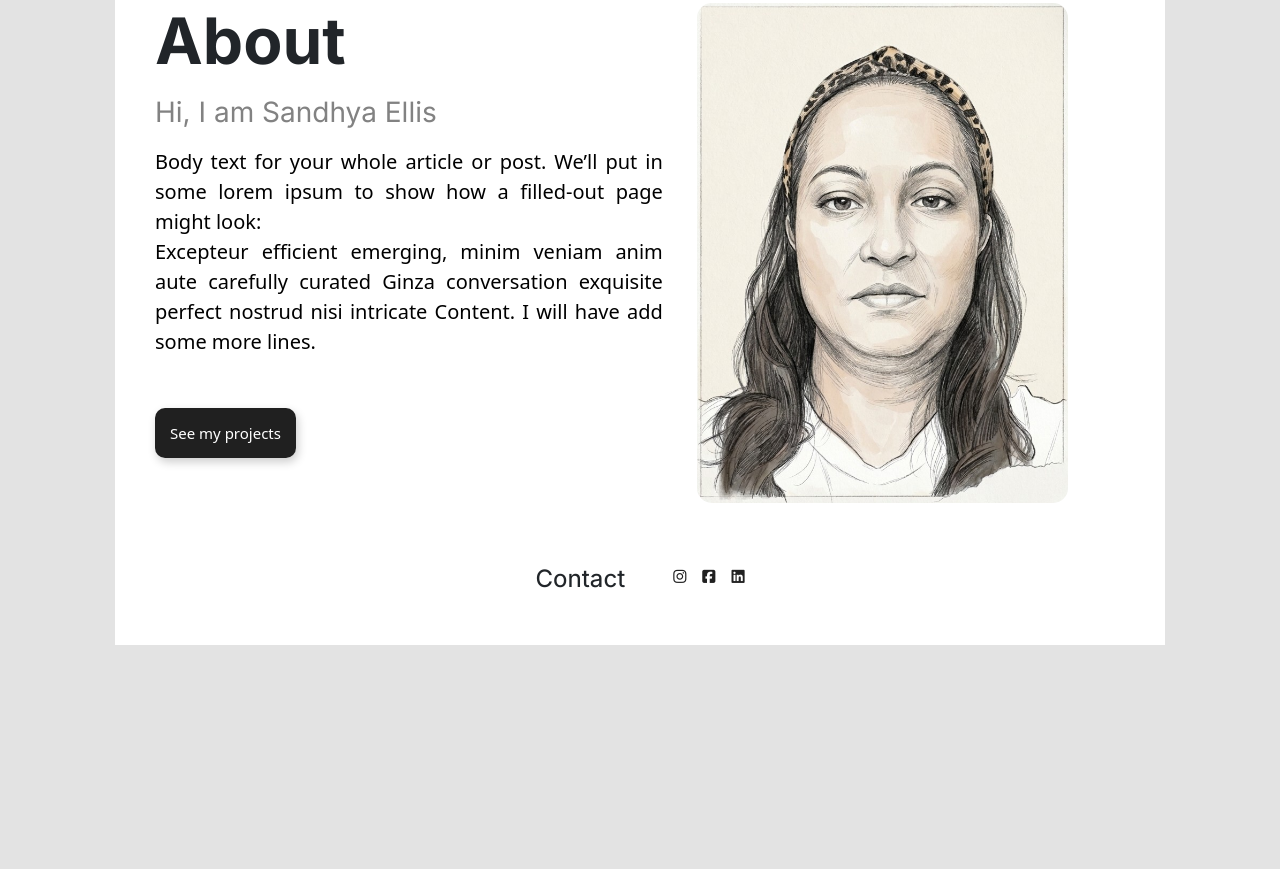
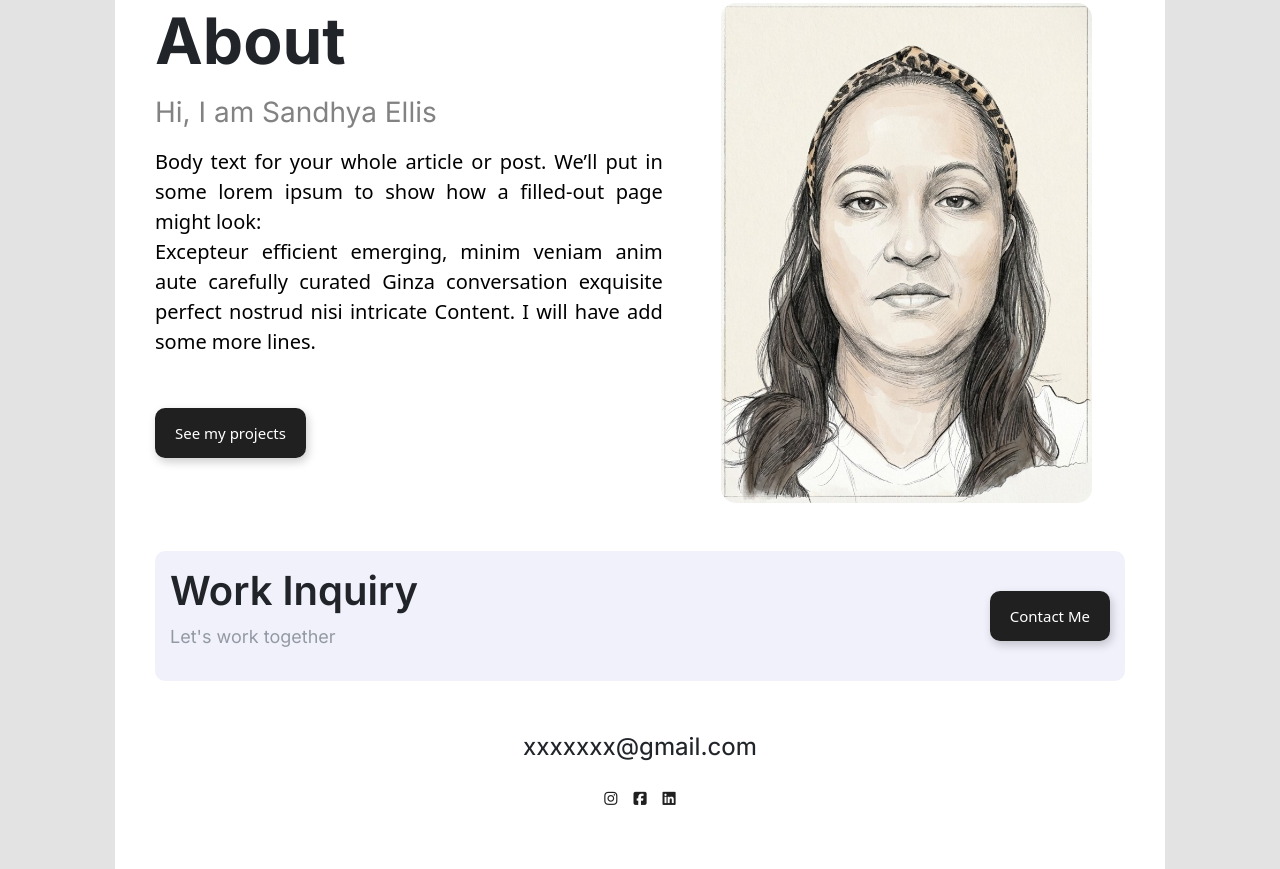
Before and after one commit to sandye604x/MyPortfolio, a plain HTML site: page about.html in a window 1280 px wide. Shown: the part 253-1122 px from the top of the page. Before the commit the page ends 898 px from the top, so only its background shows below. Drawn offline with nearby package versions, Linux system fonts and the light colour scheme.

Commit message:
Updated seo for all the pages

```diff
--- a/about.html
+++ b/about.html
@@ -46,22 +46,31 @@
        <br />
        Excepteur efficient emerging, minim veniam anim aute carefully curated Ginza conversation exquisite perfect nostrud nisi intricate Content.
        I will have add some more lines.</div>
-       <a href="/work.html" class="aboutme-button text-decoration-none" title="View my projects on work page"> See my projects</a>
+       <a href="https://www.github.com/sandye604x" class="aboutme-button text-decoration-none" title="View my projects hosted on GitHub"> See my projects</a>
      </div>
 
-  <div class="col-4 d-flex justify-content-center ps-0">
+  <div class="col-4 d-flex justify-content-center ps-5">
     <img src="images/photo-one.png" class="about_my_image" alt="A sketch of me"/>
 </div>
 </div>
 </div>
 
- <footer>
-   <div class="footer d-flex justify-content-center mt-5">
-    <h4>Contact</h4>
-    <a href="https://www.instagram.com" target="_blank"><i class="fa-brands fa-instagram ps-5 pe-3"></i></a>
-    <a href="https://www.facebook.com" target="_blank"><i class="fa-brands fa-square-facebook pe-3"></i></a>
-    <a href="https://www.linkedin.com" target="_blank"><i class="fa-brands fa-linkedin"></i></a>
+ <footer class="mt-5 mb-3">
+  <div class="contact-box d-flex justify-content-between align-items-center d-sm-flex">
+    <div>
+    <h2>Work Inquiry</h2>
+    <p class="text-muted">Let's work together</p></div>
+    <div>
+    <a href="/contact.html" class="aboutme-button text-decoration-none">Contact Me</a>
+    </div>
   </div>
+  <div>
+  <h4 class="text-center mt-5">xxxxxxx@gmail.com</h4>
+   <div class="footer d-flex justify-content-center mt-1">
+    <a href="https://www.instagram.com" target="_blank" title="My Instagram profile"><i class="fa-brands fa-instagram ps-0 pe-3"></i></a>
+    <a href="https://www.facebook.com" target="_blank" title="My facebook profile"><i class="fa-brands fa-square-facebook pe-3"></i></a>
+    <a href="https://www.linkedin.com" target="_blank" title="My Linkedin work profile"><i class="fa-brands fa-linkedin"></i></a>
+  </div></div>
  </footer>
 </div>
 
--- a/style.css
+++ b/style.css
@@ -136,22 +136,22 @@ nav li.active a, nav a:hover{
   color:white;
   border:none;
   border-radius:10px;
-  padding:15px;
+  padding:15px 20px;
   font-size:15px;
   box-shadow: var(--box-shadow);
   margin-bottom:10px;
 }
 
-.aboutme-button a:hover{
-  color:var(--primarycolor);
-}
 .container-content h3{
   margin-top: 15px;
   margin-bottom:18px;
-  letter-spacing: 1;
   font-size:28px;
   font-weight:400;
   color:#828282;
+}
+.color_text {
+  color:black !important;
+  font-weight:450;
 }
 
 .silly_text{
@@ -191,6 +191,16 @@ border-radius:10px;
   height:280px;
   border-radius:10px;
 
+}
+
+footer .contact-box{
+  background-color:var(--navcontainercolor);
+  padding:15px;
+  border-radius:10px;
+}
+
+footer .contact-box h2{
+  font-size: 40px;
 }
 
 .footer {
```
Also changed, not shown: contact.html (+4 -4 lines), index.html (+4 -4 lines), work.html (+5 -4 lines).
